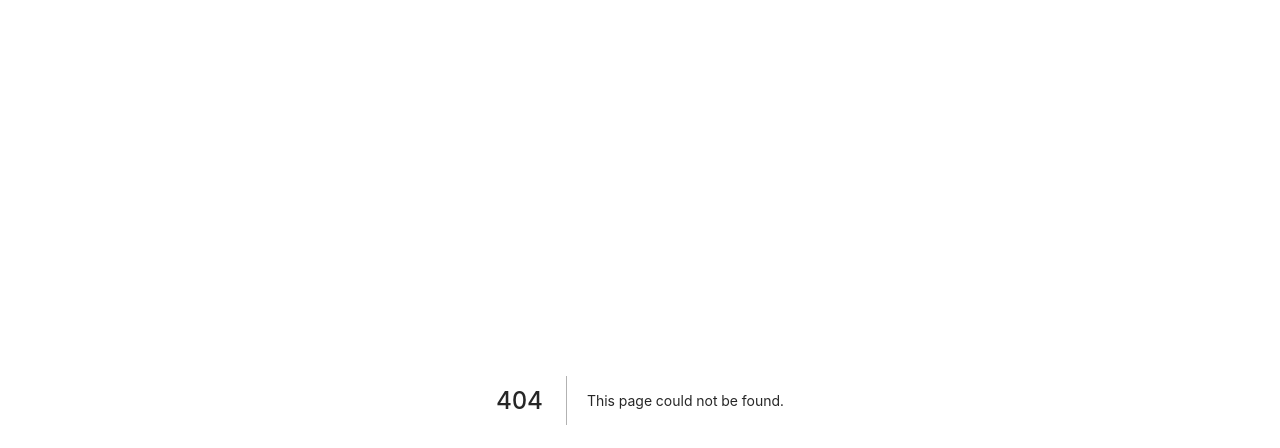
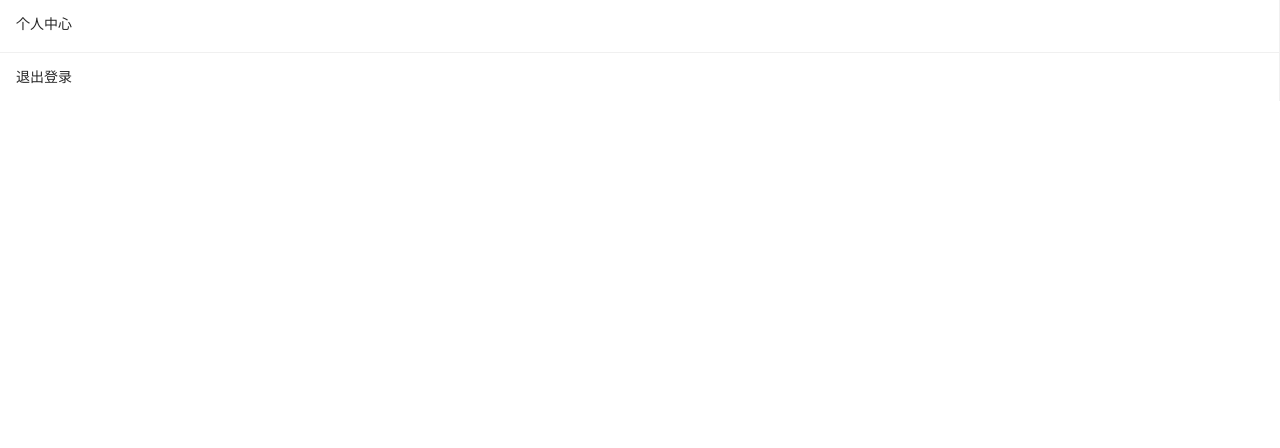
Before and after one commit to ZhengMaster2020/react-resume-online, a Next.js app: page /components/MenuList in a window 1280 px wide. Before the commit this address had no page. Shown: the top 448 px of the page. Built offline with nearby package versions, Linux system fonts and the light colour scheme.

Commit message:
feat: 首页抽离头像组件

```diff
--- /dev/null
+++ b/pages/components/MenuList.js
@@ -0,0 +1,23 @@
+import { Menu } from 'antd'
+import Cookies from 'js-cookie'
+
+// 推出登录
+const handleMenuItemClick = ({ key: name }) => {
+  if (name === 'logout') {
+    Cookies.remove('auth')
+    window.location.href = '/login'
+  }
+}
+
+// 头像下拉组件
+const MenuList = () => (
+  <Menu onClick={handleMenuItemClick}>
+    <Menu.Item key="center">
+      <a href="/resume">个人中心</a>
+    </Menu.Item>
+    <Menu.Divider />
+    <Menu.Item key="logout">退出登录</Menu.Item>
+  </Menu>
+)
+
+export default MenuList
--- a/pages/login/index.js
+++ b/pages/login/index.js
@@ -22,13 +22,12 @@ export const Login = () => {
 
   // 表单验证通过后回调
   const onFinish = (values) => {
-    console.log('values,', values)
     setBtnLoaidng(true)
     setTimeout(() => {
       setBtnLoaidng(false)
       Cookies.set('auth', JSON.stringify(values))
       currentRouter.push('/')
-      message.success('登录成功！', 2000)
+      message.success('登录成功！')
     }, 500)
   }
 
@@ -38,6 +37,7 @@ export const Login = () => {
     <div className={loginStyle.login}>
       <div className={loginStyle.content}>
         <div className={loginStyle.left}>
+          <Input hidden />
           <Form
             {...layout}
             name="loginForm"
```
Also changed, not shown: pages/index.js (+20 -4 lines), styles/Home.module.css (+6 -2 lines).
